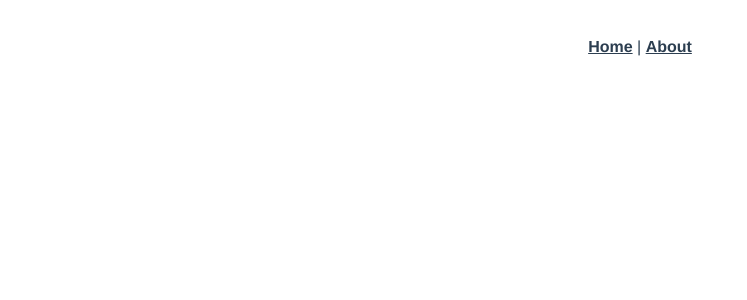
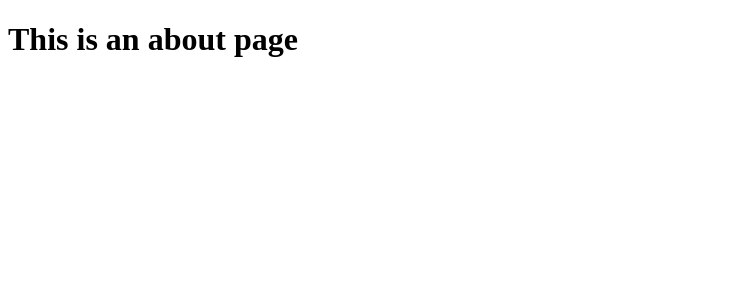
Before and after one commit to Jatin-Kamboj/vue-news-app-voice-search, a Vue app: page /about in a window 1280 px wide. Before the commit this address had no page. Shown: the top 300 px of the page, without its empty margins (0-747 px from the left). Built offline with nearby package versions, Linux system fonts and the light colour scheme.

Commit message:
Conflict merge

```diff
--- a/package.json
+++ b/package.json
@@ -9,10 +9,12 @@
     "lint": "vue-cli-service lint"
   },
   "dependencies": {
+    "@alan-ai/alan-sdk-web": "^1.8.5",
     "core-js": "^3.6.5",
     "vue": "^3.0.0",
     "vue-router": "^4.0.0-0",
-    "vuex": "^4.0.0-0"
+    "vuex": "^4.0.0-0",
+    "words-to-numbers": "^1.5.1"
   },
   "devDependencies": {
     "@vue/cli-plugin-babel": "~4.5.0",
@@ -28,6 +30,7 @@
     "eslint": "^6.7.2",
     "eslint-plugin-prettier": "^3.1.3",
     "eslint-plugin-vue": "^7.0.0-0",
+    "jsdoc": "^3.6.6",
     "prettier": "^1.19.1",
     "typescript": "~3.9.3",
     "vue-jest": "^5.0.0-0"
--- a/src/App.vue
+++ b/src/App.vue
@@ -1,30 +1,4 @@
 <template>
-  <div id="nav">
-    <router-link to="/">Home</router-link> |
-    <router-link to="/about">About</router-link>
-  </div>
+  <!------------------------  Vue Router  -------------------------->
   <router-view />
 </template>
-
-<style>
-#app {
-  font-family: Avenir, Helvetica, Arial, sans-serif;
-  -webkit-font-smoothing: antialiased;
-  -moz-osx-font-smoothing: grayscale;
-  text-align: center;
-  color: #2c3e50;
-}
-
-#nav {
-  padding: 30px;
-}
-
-#nav a {
-  font-weight: bold;
-  color: #2c3e50;
-}
-
-#nav a.router-link-exact-active {
-  color: #42b983;
-}
-</style>
--- a/src/router/index.js
+++ b/src/router/index.js
@@ -1,11 +1,11 @@
 import { createRouter, createWebHistory } from "vue-router";
 
-import publicRoutes from "./routes/public.routes";
+import { PublicRoutes } from "./routes";
 
 /**
  * All the routes of the application
  */
-const routes = [...publicRoutes];
+const routes = [...PublicRoutes];
 
 /**
  * Creates router
--- a/src/router/routes/index.js
+++ b/src/router/routes/index.js
@@ -0,0 +1 @@
+export { default as PublicRoutes } from "./public.routes";
--- a/src/router/routes/public.routes.js
+++ b/src/router/routes/public.routes.js
@@ -9,13 +9,13 @@ const publicRoutes = [
     name: "Home",
     component: Home,
   },
-  // {
-  //   path: "/about",
-  //   name: "About",
-  //   // which is lazy-loaded when the route is visited.
-  //   component: () =>
-  //     import(/* webpackChunkName: "about" */ "@/views/About.vue"),
-  // },
+  {
+    path: "/about",
+    name: "About",
+    // which is lazy-loaded when the route is visited.
+    component: () =>
+      import(/* webpackChunkName: "about" */ "@/views/About.vue"),
+  },
 ];
 
 export default publicRoutes;
--- a/src/views/Home.vue
+++ b/src/views/Home.vue
@@ -1,18 +1,9 @@
 <template>
-  <div class="home">
-    <img alt="Vue logo" src="../assets/logo.png" />
-    <HelloWorld msg="Welcome to Your Vue.js App" />
-  </div>
+  <div>Home</div>
 </template>
 
 <script>
-// @ is an alias to /src
-import HelloWorld from "@/components/HelloWorld.vue";
+export default {};
+</script>
 
-export default {
-  name: "Home",
-  components: {
-    HelloWorld
-  }
-};
-</script>
+<style></style>
```
Also changed, not shown: 2 other files (tests, documents, lock files or other folders).
